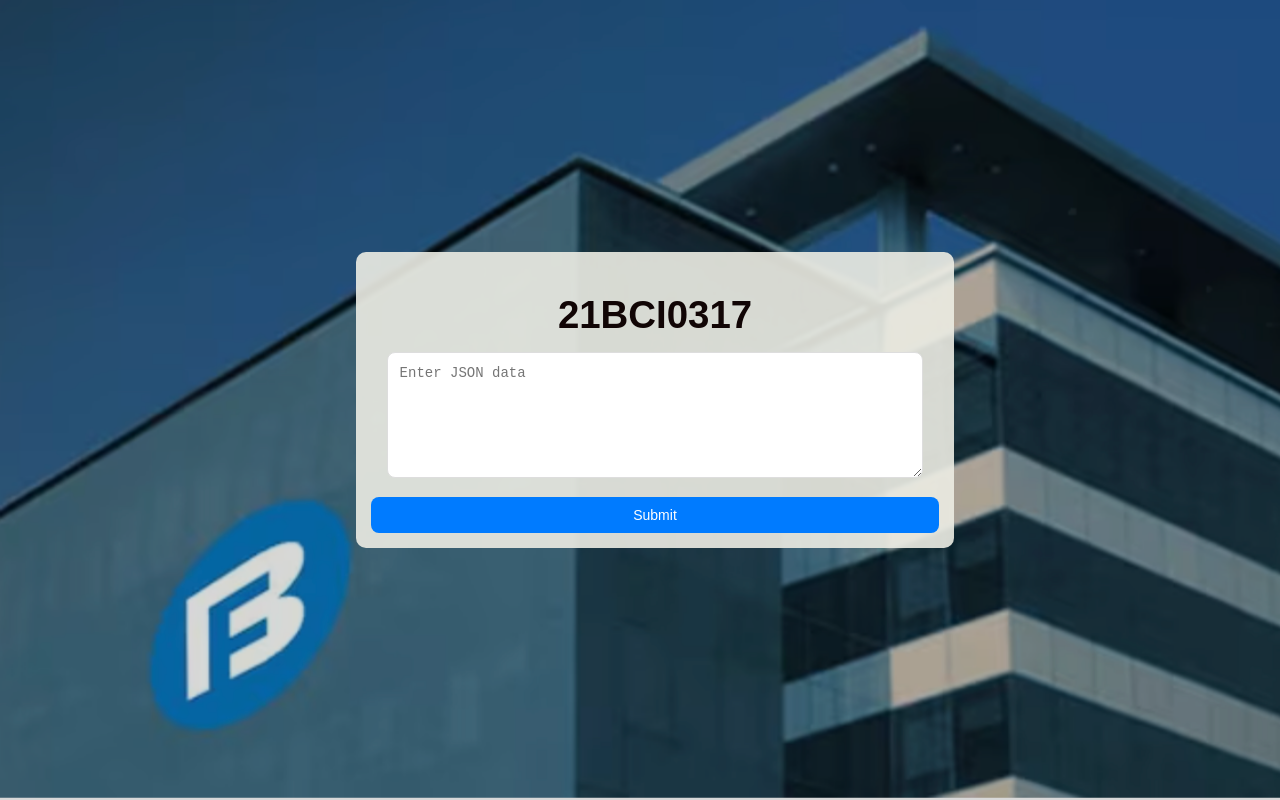
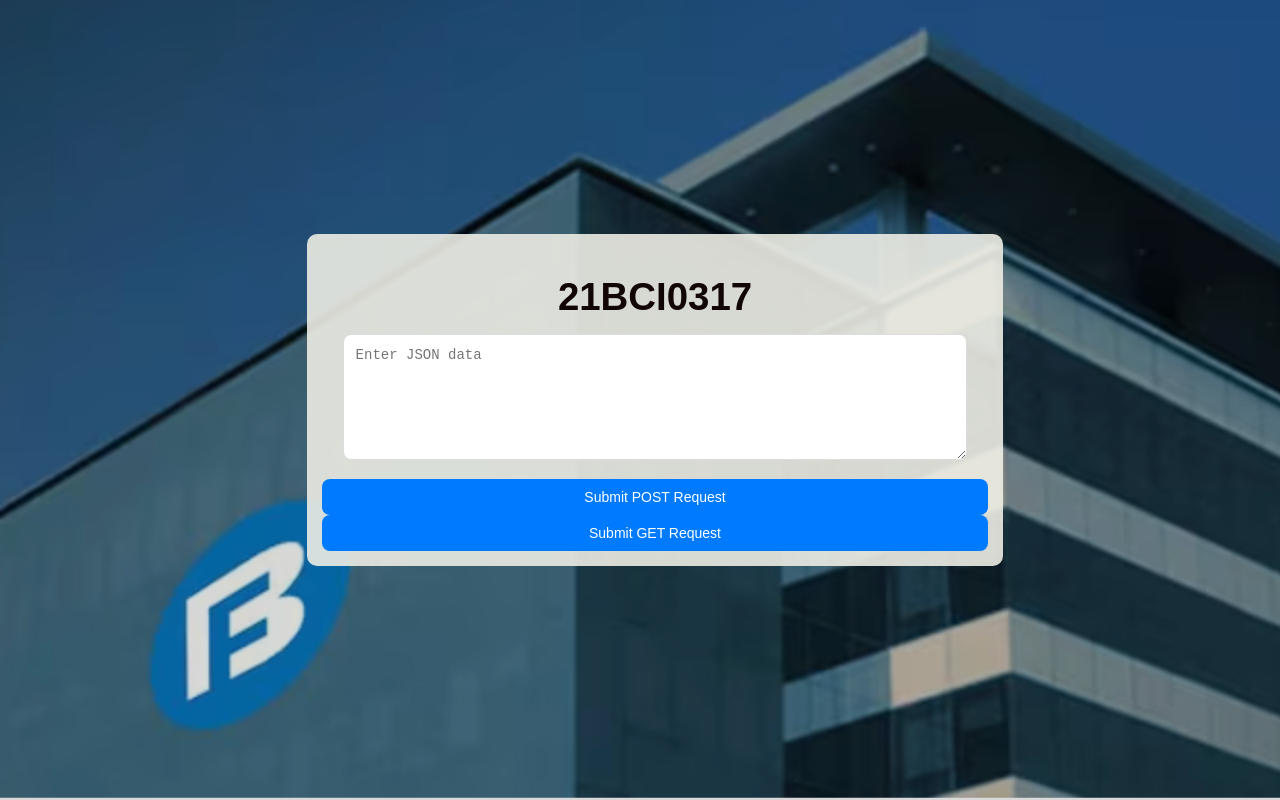
Before and after one commit to utkarsh-creator/bajajutk, a React (Create React App) app: page / in a window 1280 px wide. Built offline with nearby package versions, Linux system fonts and the light colour scheme.

Commit message:
initial commit

```diff
--- a/src/components/InputForm.js
+++ b/src/components/InputForm.js
@@ -1,4 +1,3 @@
-
 import React, { useState } from 'react';
 import axios from 'axios';
 
@@ -6,6 +5,7 @@ const InputForm = ({ setResponseData }) => {
   const [jsonInput, setJsonInput] = useState('');
   const [error, setError] = useState('');
 
+  // Handle POST request
   const handleSubmit = async (e) => {
     e.preventDefault();
     try {
@@ -15,6 +15,17 @@ const InputForm = ({ setResponseData }) => {
       setError('');
     } catch (err) {
       setError('Invalid JSON format or request failed.');
+    }
+  };
+
+  // Handle GET request
+  const handleGetRequest = async () => {
+    try {
+      const response = await axios.get('https://bfhl-bajaj.vercel.app/');
+      setResponseData(response.data);
+      setError('');
+    } catch (err) {
+      setError('GET request failed.');
     }
   };
 
@@ -28,8 +39,9 @@ const InputForm = ({ setResponseData }) => {
           rows={5}
           cols={50}
         />
-        <button type='submit'>Submit</button>
+        <button type='submit'>Submit POST Request</button>
       </form>
+      <button onClick={handleGetRequest}>Submit GET Request</button>
       {error && <p style={{ color: 'red' }}>{error}</p>}
     </div>
   );
```
